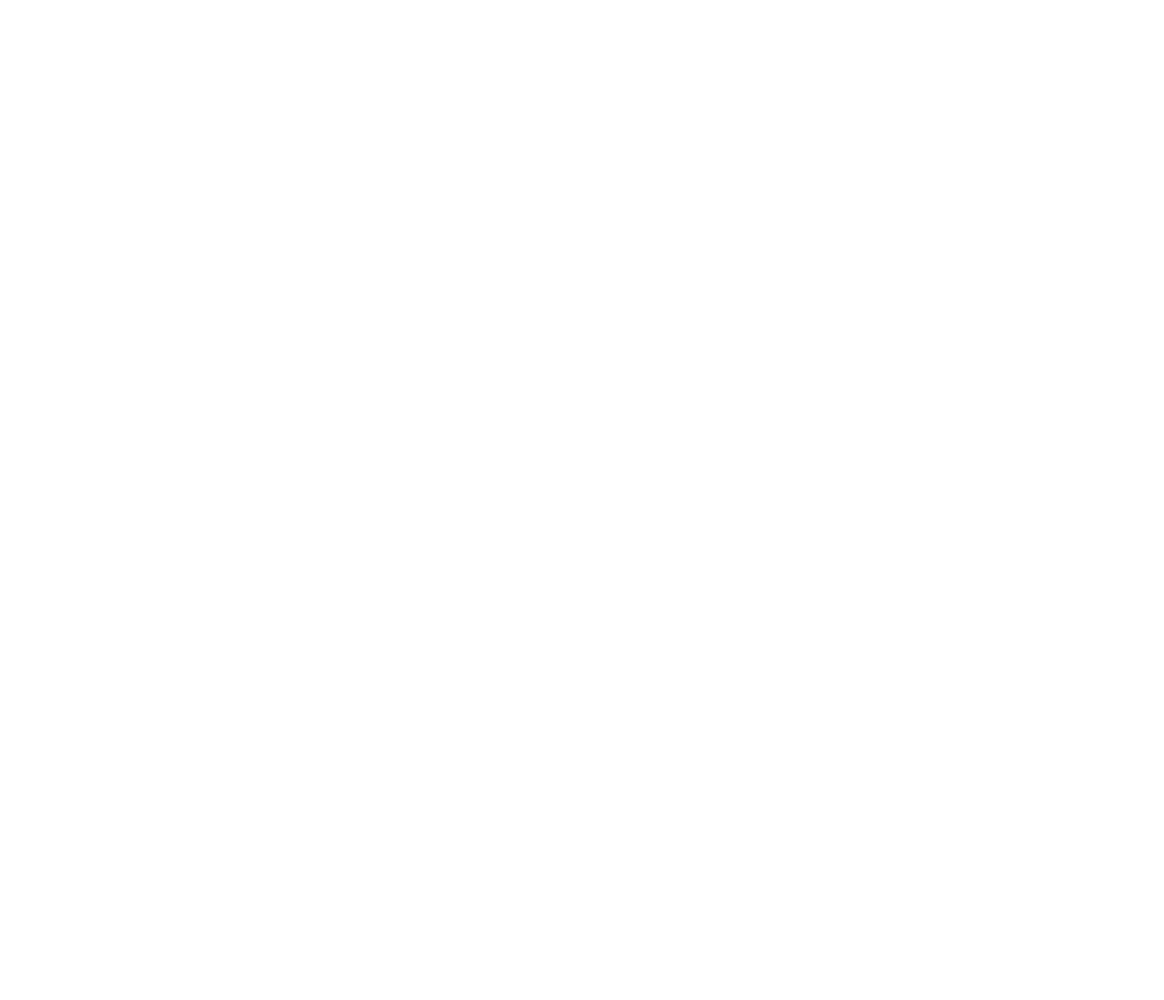
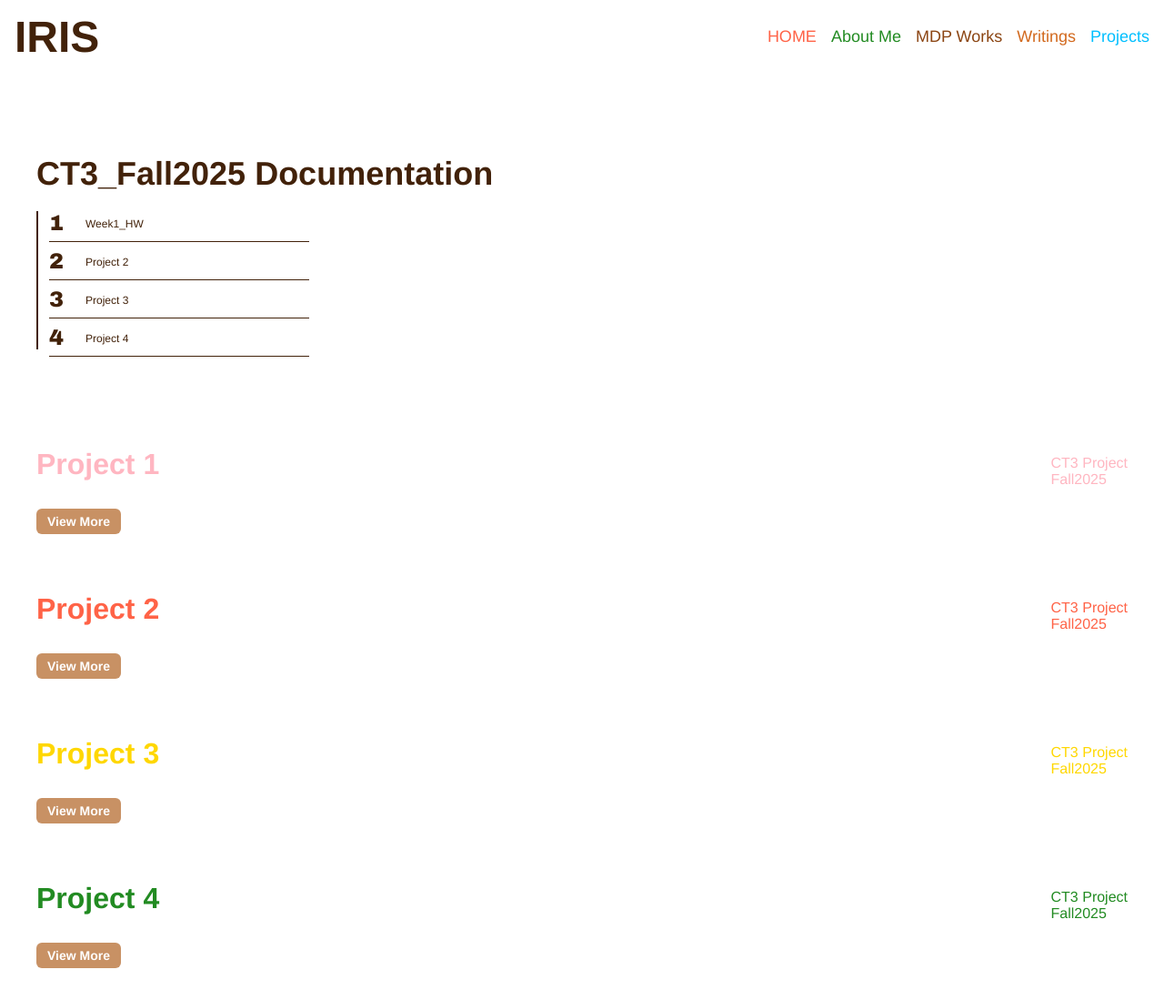
Before and after one commit to irisxu10/CT3_Fall2025, a plain HTML site: page CT3_Doc/index.html in a window 1280 px wide. Shown: the top 1099 px of the page at 91% size. Before the commit the page ends 800 px from the top, so only its background shows below. Drawn offline with Linux system fonts and the light colour scheme.

Commit message:
CT3_doc Index

```diff
--- /dev/null
+++ b/CT3_Doc/header.js
@@ -0,0 +1,28 @@
+function getPathPrefix() {
+  const path = window.location.pathname;
+  if (path.includes('/mdp/')) {
+    return '../'; // 说明当前页面在 mdp 子目录下
+  } else {
+    return ''; // 说明当前页面在根目录
+  }
+}
+
+const prefix = getPathPrefix();
+
+document.querySelector('header').innerHTML = `
+  <div class="content">
+    <div class="logo">IRIS</div>
+    <div class="menu-list">
+      <div class="menu-item color-2" onclick="toPage('${prefix}index.html')">HOME</div>
+      <div class="menu-item color-4" onclick="toPage('${prefix}about.html')">About Me</div>
+      <div class="menu-item color-6" onclick="toPage('${prefix}mdp.html')">MDP Works</div>
+      <div class="menu-item color-7" onclick="toPage('${prefix}writings.html')">Writings</div>
+      <div class="menu-item color-5" onclick="toPage('${prefix}projects.html')">Projects</div>
+      <div class="menu-item color-9" onclick="toPage('${prefix}artworks.html')">Artworks</div>
+    </div>
+  </div>
+`;
+
+function toPage(page) {
+  window.location.href = page;
+}
--- a/CT3_Doc/index.html
+++ b/CT3_Doc/index.html
@@ -0,0 +1,131 @@
+<!DOCTYPE html>
+<html lang="en">
+
+<head>
+  <meta charset="UTF-8">
+  <meta name="viewport" content="width=device-width, initial-scale=1.0">
+  <link rel="stylesheet" href="style.css">
+  <title>IrisXu_CT3 Documentation</title>
+</head>
+
+<body>
+  <header>
+    <!-- header content -->
+  </header>
+
+  <main>
+    <div class="content">
+
+      <!-- Intro -->
+      <div class="intro-section">
+        <h2 class="intro-title">CT3_Fall2025 Documentation</h2>
+        <div class="floor-directory">
+          <div class="floor-item">
+            <div class="floor-number">1</div>
+            <div class="floor-label"><a href="#project1">Week1_HW</a></div>
+          </div>
+          <div class="floor-item">
+            <div class="floor-number">2</div>
+            <div class="floor-label"><a href="#project2">Project 2</a></div>
+          </div>
+          <div class="floor-item">
+            <div class="floor-number">3</div>
+            <div class="floor-label"><a href="#project3">Project 3</a></div>
+          </div>
+          <div class="floor-item">
+            <div class="floor-number">4</div>
+            <div class="floor-label"><a href="#project4">Project 4</a></div>
+          </div>
+        </div>
+      </div>
+
+      <!-- Project Template -->
+      <div class="works-item color-1" id="project1">
+        <div class="works-detail">
+          <div class="works-item-title">Project 1</div>
+          <div class="works-item-desc">
+            <p class="work-subtitle"><strong></strong></p>
+            <p class="works-paragraph"></p>
+            <a href="#" class="detail-button">View More</a>
+          </div>
+        </div>
+        <div class="works-preview">
+          <!-- Image or Video -->
+        </div>
+        <div class="works-time">
+          <div>CT3 Project</div>
+          <div>Fall2025</div>
+        </div>
+      </div>
+
+      <div class="works-item color-2" id="project2">
+        <div class="works-detail">
+          <div class="works-item-title">Project 2</div>
+          <div class="works-item-desc">
+            <p class="work-subtitle"><strong></strong></p>
+            <p class="works-paragraph"></p>
+            <a href="#" class="detail-button">View More</a>
+          </div>
+        </div>
+        <div class="works-preview">
+          <!-- Image or Video -->
+        </div>
+        <div class="works-time">
+          <div>CT3 Project</div>
+          <div>Fall2025</div>
+        </div>
+      </div>
+
+      <div class="works-item color-3" id="project3">
+        <div class="works-detail">
+          <div class="works-item-title">Project 3</div>
+          <div class="works-item-desc">
+            <p class="work-subtitle"><strong></strong></p>
+            <p class="works-paragraph"></p>
+            <a href="#" class="detail-button">View More</a>
+          </div>
+        </div>
+        <div class="works-preview">
+          <!-- Image or Video -->
+        </div>
+        <div class="works-time">
+          <div>CT3 Project</div>
+          <div>Fall2025</div>
+        </div>
+      </div>
+
+      <div class="works-item color-4" id="project4">
+        <div class="works-detail">
+          <div class="works-item-title">Project 4</div>
+          <div class="works-item-desc">
+            <p class="work-subtitle"><strong></strong></p>
+            <p class="works-paragraph"></p>
+            <a href="#" class="detail-button">View More</a>
+          </div>
+        </div>
+        <div class="works-preview">
+          <!-- Image or Video -->
+        </div>
+        <div class="works-time">
+          <div>CT3 Project</div>
+          <div>Fall2025</div>
+        </div>
+      </div>
+
+    </div>
+  </main>
+
+    <script src="header.js"></script>
+
+</body>
+
+
+<footer class="site-footer">
+  <p>Designed & Built by Iris Xiaomeng Xu</p>
+  <p>
+    <a href="mailto:iris000414@gmail.com">iris000414@gmail.com</a> |
+    <a href="https://www.instagram.com/irisxu_workz" target="_blank">Instagram</a>
+  </p>
+</footer>
+
+</html>
--- a/CT3_Doc/style.css
+++ b/CT3_Doc/style.css
@@ -0,0 +1,281 @@
+/* ---------- 全局 ---------- */
+* {
+  box-sizing: border-box;
+}
+
+/* colorgroup colorgroup colorgroup colorgroup colorgroup colorgroup colorgroup */
+.color-1 {
+  color: rgb(255, 182, 193);
+}
+.color-2 {
+  color: rgb(255, 99, 71);
+}
+.color-3 {
+  color: rgb(255, 215, 0);
+}
+.color-4 {
+  color: rgb(34, 139, 34);
+}
+.color-5 {
+  color: rgb(0, 191, 255);
+}
+.color-6 {
+  color: rgb(139, 69, 19);
+}
+.color-7 {
+  color: rgb(210, 105, 30);
+}
+.color-8 {
+  color: rgb(160, 82, 45);
+}
+.color-9 {
+  color: rgb(255, 140, 0);
+}
+.color-10 {
+  color: rgb(165, 42, 42);
+}
+
+
+
+body {
+  margin: 0;
+  padding: 0;
+  color: rgb(66, 34, 10);
+  font-size: 18px;
+  font-family: 'Helvetica Neue', sans-serif;
+}
+
+header {
+  position: fixed;
+  top: 0;
+  left: 0;
+  width: 100%;
+  z-index: 9;
+  background-color: rgb(255, 255, 255);
+}
+
+header .content {
+  width: 1366px;
+  height: 80px;
+  display: flex;
+  align-items: center;
+  padding: 0 16px;
+  justify-content: space-between;
+  margin: 0 auto;
+}
+
+
+.logo {
+  font-size: 48px;
+  font-weight: bold;
+}
+
+.menu-list {
+  display: flex;
+}
+
+.menu-item {
+  margin-left: 16px;
+  cursor: pointer;
+}
+
+.menu-item:hover {
+  text-decoration: underline;
+}
+
+main .content {
+  width: 1366px;
+  margin: 0 auto;
+  padding-top: 80px;
+}
+
+
+
+
+html, body {
+  height: 100%;
+  display: flex;
+  flex-direction: column;
+}
+
+main .content {
+  width: 1200px;
+  max-width: 95%;
+  margin: 0 auto;
+  padding-top: 80px;
+}
+
+/* ---------- Intro & 目录 ---------- */
+.intro-section {
+  padding: 60px 0;
+}
+
+.intro-title {
+  font-size: 36px;
+  font-weight: bold;
+  margin-bottom: 20px;
+}
+
+.floor-directory {
+  border-left: 2px solid rgb(66, 34, 10);
+  padding-left: 12px;
+  max-width: 300px;
+}
+
+.floor-item {
+  display: flex;
+  align-items: center;
+  gap: 10px;
+  margin-bottom: 16px;
+  position: relative;
+}
+
+.floor-number {
+  font-size: 24px;
+  font-weight: bold;
+  font-family: 'Arial Black', sans-serif;
+  min-width: 30px;
+}
+
+.floor-label a {
+  font-size: 12px;
+  text-decoration: none;
+  color: rgb(66, 34, 10);
+}
+
+.floor-label a:hover {
+  text-decoration: underline;
+}
+
+.floor-item::after {
+  content: "";
+  position: absolute;
+  bottom: -8px;
+  left: 0;
+  width: 100%;
+  height: 1px;
+  background-color: rgb(66, 34, 10);
+}
+
+/* ---------- Works Item ---------- */
+.works-item {
+  display: flex;
+  flex-wrap: wrap;
+  gap: 20px;
+  padding: 32px 0;
+  align-items: flex-start;
+}
+
+.works-detail {
+  flex: 1;
+  min-width: 300px;
+}
+
+.works-item-title {
+  font-size: 32px;
+  font-weight: bold;
+  margin-bottom: 8px;
+}
+
+.works-item-desc {
+  flex: 1;
+}
+
+.work-subtitle {
+  font-size: 20px;
+  font-weight: 600;
+  margin-bottom: 8px;
+}
+
+.works-paragraph {
+  font-size: 16px;
+  line-height: 1.8;
+  margin-bottom: 16px;
+}
+
+.works-paragraph a {
+  color: inherit;
+  text-decoration: underline;
+}
+
+.works-paragraph a:hover {
+  color: rgb(200, 100, 30);
+}
+
+.detail-button {
+  display: inline-block;
+  margin-top: 10px;
+  padding: 6px 12px;
+  font-size: 14px;
+  background-color: rgb(200, 145, 100);
+  color: #fff;
+  font-weight: bold;
+  text-decoration: none;
+  border-radius: 6px;
+  transition: background-color 0.3s ease;
+}
+
+.detail-button:hover {
+  background-color: rgb(139, 69, 19);
+}
+
+/* ---------- Preview (右边图片/视频) ---------- */
+.works-preview {
+  flex: 1;
+  min-width: 300px;
+  max-width: 500px;
+  overflow: hidden;
+}
+
+.works-preview img,
+.works-preview video {
+  width: 100%;
+  height: auto;
+  object-fit: cover;
+  border-radius: 12px;
+  display: block;
+  transition: transform 0.3s ease-in-out;
+}
+
+.works-preview img:hover {
+  transform: scale(1.05);
+}
+
+/* ---------- Time ---------- */
+.works-time {
+  font-size: 16px;
+  margin-top: 8px;
+}
+
+
+/* ---------- Footer ---------- */
+.site-footer {
+  text-align: center;
+  font-size: 14px;
+  color: #999;
+  margin-top: 80px;
+  padding: 20px 0;
+  border-top: 1px solid #eee;
+}
+
+.site-footer a {
+  color: #999;
+  text-decoration: none;
+  margin: 0 8px;
+}
+
+.site-footer a:hover {
+  color: #666;
+}
+
+/* ---------- Responsive ---------- */
+@media (max-width: 900px) {
+  .works-item {
+    flex-direction: column;
+    align-items: flex-start;
+  }
+
+  .works-preview {
+    max-width: 100%;
+  }
+}
```
Also changed, not shown: Week1/index.html (+25 -5 lines).
